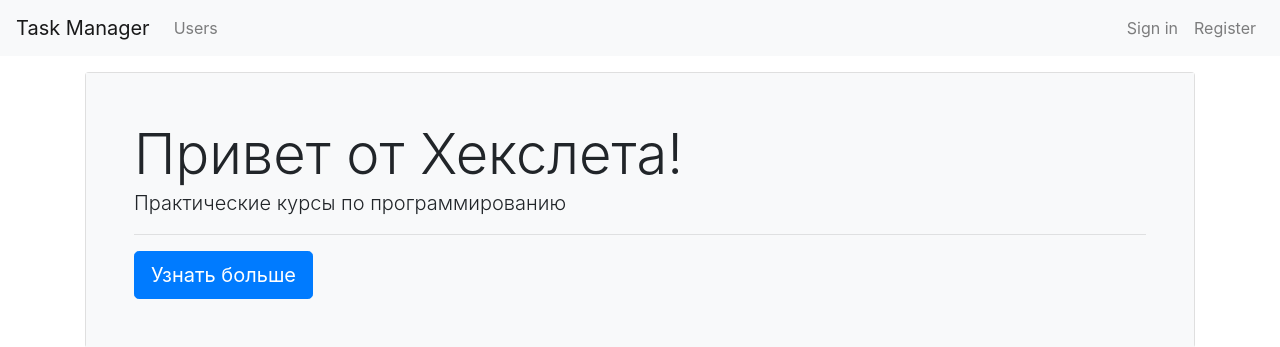
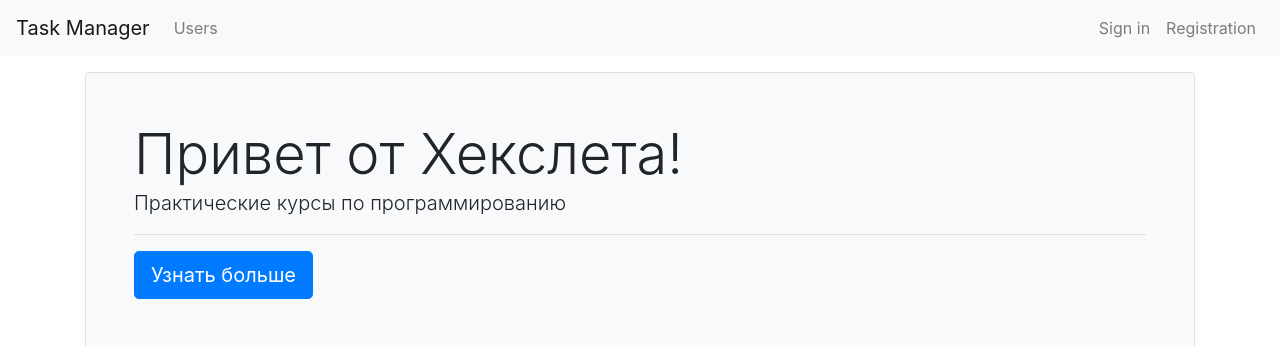
Before and after one commit to sgmdlt/python-project-lvl4, a Django app: template task_manager/templates/index.html in a window 1280 px wide. Shown: the top 347 px of the page. Run offline with Django 3.2, Linux system fonts and the light colour scheme; the template is opened without the code that fills it, so the values that code supplies are empty; some libraries are stand-ins or nearby versions.

Commit message:
fix navbar

```diff
--- a/task_manager/templates/components/navbar.html
+++ b/task_manager/templates/components/navbar.html
@@ -31,7 +31,7 @@
         <a class="nav-link" href="{% url 'login' %}">{% translate "Sign in" %}</a>
       </li>
       <li class="nav-item">
-        <a class="nav-link" href="{% url 'users:create' %}">{% translate "Register" %}</a>
+        <a class="nav-link" href="{% url 'users:create' %}">{% translate "Registration" %}</a>
       </li>
       {% endif %}
     </ul>
```
